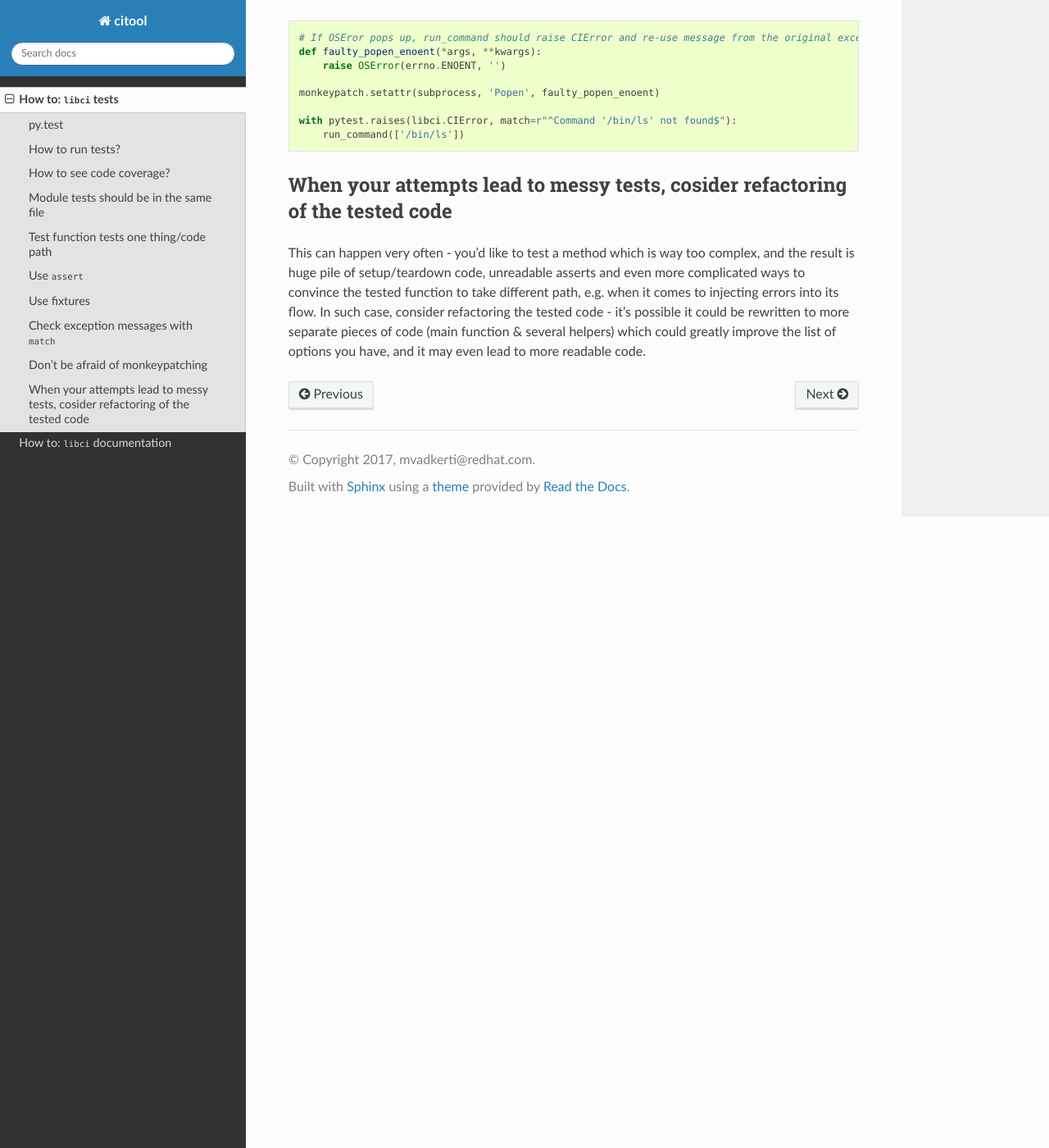
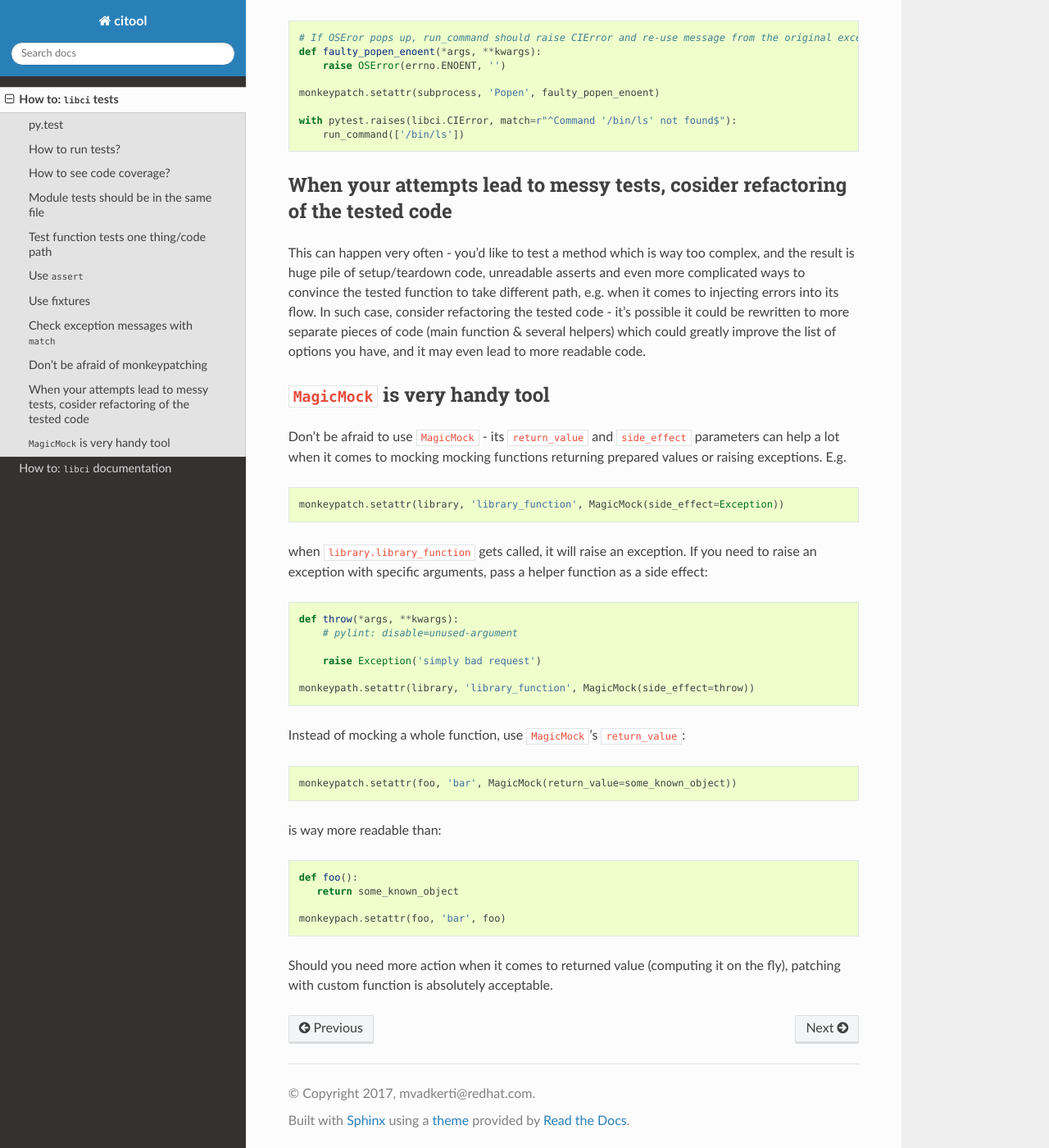
Before and after one commit to guy9050/gluetool, a Sphinx documentation site: the page built from docs/source/howto-tests.rst, in a window 1280 px wide and 1400 px high, scrolled down 3038 px. Shown: the whole window at 82% size. Built offline with Sphinx 7.4.7 and the Read the Docs theme 2.0.0, drawn with Linux system fonts in a browser that asks for light colours; pages that are not in the unit, such as notebooks, are missing from menus.

Commit message:
docs: mention MagicMock in testing howto

```diff
--- a/docs/source/howto-tests.rst
+++ b/docs/source/howto-tests.rst
@@ -165,3 +165,44 @@ setup/teardown code, unreadable asserts and even more complicated ways to convin
 path, e.g. when it comes to injecting errors into its flow. In such case, consider refactoring the tested code - it's
 possible it could be rewritten to more separate pieces of code (main function & several helpers) which could greatly
 improve the list of options you have, and it may even lead to more readable code.
+
+
+``MagicMock`` is very handy tool
+--------------------------------
+
+Don't be afraid to use ``MagicMock`` - its ``return_value`` and ``side_effect`` parameters can help a lot when it comes
+to mocking mocking functions returning prepared values or raising exceptions. E.g.
+
+.. code-block:: python
+
+   monkeypatch.setattr(library, 'library_function', MagicMock(side_effect=Exception))
+
+when ``library.library_function`` gets called, it will raise an exception. If you need to raise an exception
+with specific arguments, pass a helper function as a side effect:
+
+.. code-block:: python
+
+   def throw(*args, **kwargs):
+       # pylint: disable=unused-argument
+
+       raise Exception('simply bad request')
+
+   monkeypath.setattr(library, 'library_function', MagicMock(side_effect=throw))
+
+Instead of mocking a whole function, use ``MagicMock``'s ``return_value``:
+
+.. code-block:: python
+
+   monkeypatch.setattr(foo, 'bar', MagicMock(return_value=some_known_object))
+
+is way more readable than:
+
+.. code-block:: python
+
+   def foo():
+      return some_known_object
+
+   monkeypach.setattr(foo, 'bar', foo)
+
+Should you need more action when it comes to returned value (computing it on the fly), patching with custom function
+is absolutely acceptable.
```
